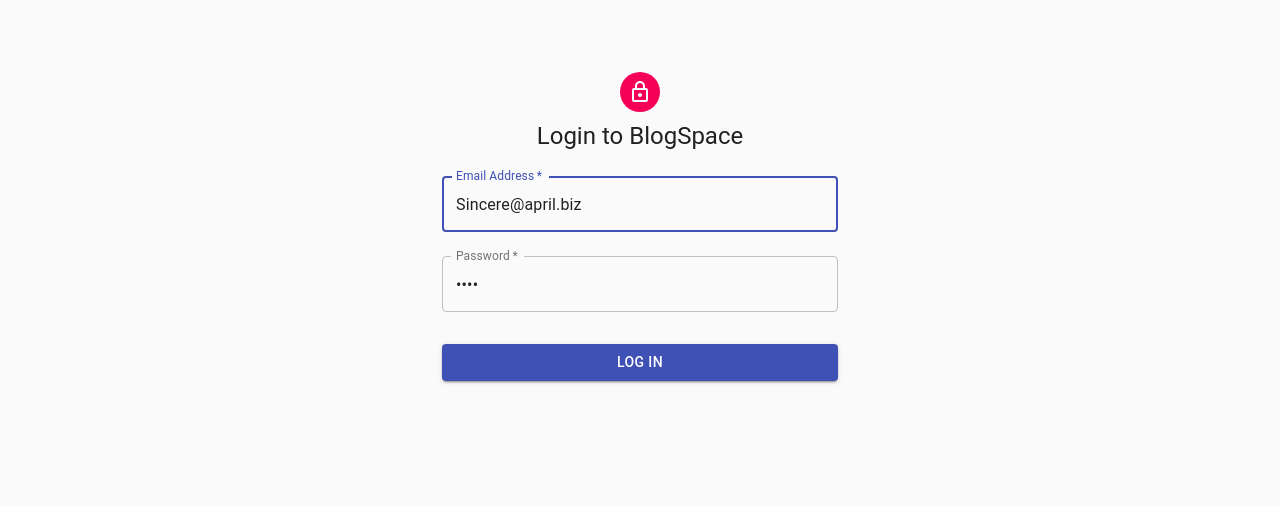
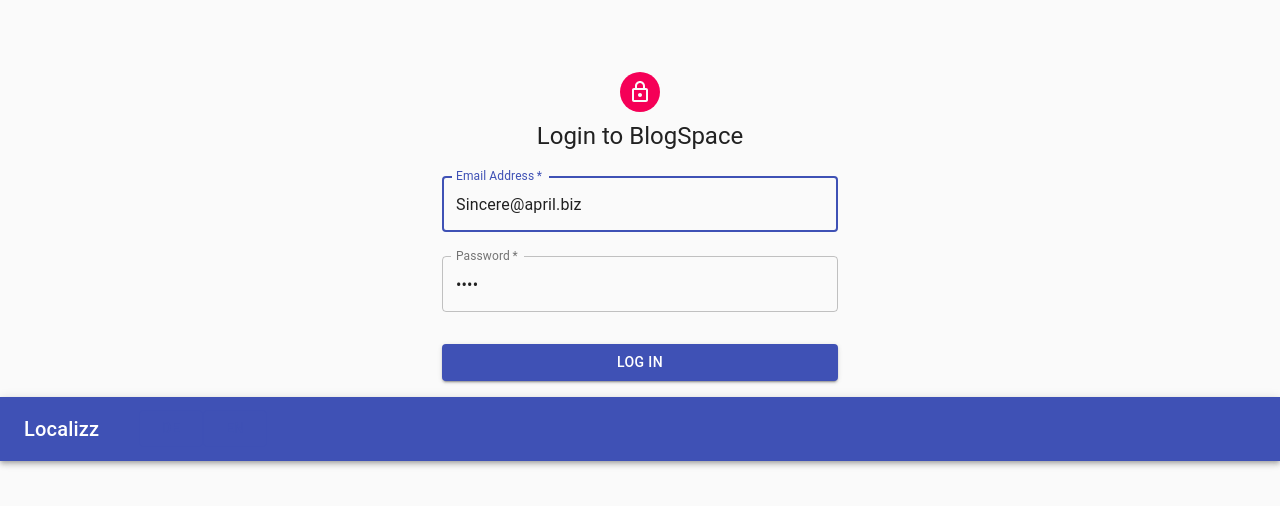
Before and after one commit to atulsh1983/language, a React (Create React App) app: page /login in a window 1280 px wide. Shown: the top 506 px of the page. Built offline with nearby package versions, Linux system fonts and the light colour scheme; no server answers; the HTML template or start-up script is replaced by a standard one.

Commit message:
footer added

```diff
--- a/public/locales/en/translation.json
+++ b/public/locales/en/translation.json
@@ -1,7 +1,10 @@
 {
-  "title": "Welcome to react using react-i18next",
-  "description": {
-    "part1": "To get started, edit <1>src/App.js</1> and save to reload.",
-    "part2": "Switch language between english and german using buttons above."
+  "login": {
+    "title": "Login to Localizz",
+    "description": {
+      "part1": "To get started, edit <1>src/App.js</1> and save to reload.",
+      "part2": "Switch language between english and german using buttons above."
+    }
   }
+
 }
--- a/src/App.js
+++ b/src/App.js
@@ -1,7 +1,8 @@
 import RouterComponent from './router/';
 // import React, { Component } from 'react'
 import Navbar from './components/navbar/Navbar'
-
+import Footer from './components/navbar/Footer'
+import './i18n';
 import './App.css'
 
 const isUserAuthenticated = localStorage.getItem("isAuth");
@@ -10,6 +11,7 @@
   <>
     { isUserAuthenticated && <Navbar /> }
     <RouterComponent />
+    <Footer />
   </>
 )
 
--- /dev/null
+++ b/src/components/navbar/Footer.js
@@ -0,0 +1,62 @@
+import React from 'react';
+import { makeStyles } from '@material-ui/core/styles';
+import AppBar from '@material-ui/core/AppBar';
+
+import Button from '@material-ui/core/Button';
+import Toolbar from '@material-ui/core/Toolbar';
+import Typography from '@material-ui/core/Typography';
+
+const useStyles = makeStyles((theme) => ({
+  root: {
+    flexGrow: 1,
+  },
+
+  title: {
+    marginRight: '40px'
+  },
+  users: {
+    marginRight: '10'
+  },
+  blogs: {
+    marginRight: 'auto',
+  },
+  link: {
+    color: 'white'
+  },
+  name: {
+    flexGrow: 1,
+    marginLeft: 'auto',
+    marginTop: 10,
+    minWidth: 130
+
+  },
+}));
+
+export default function Footer() {
+  const classes = useStyles();
+
+  return (
+    <div className={classes.root}>
+      <AppBar position="static">
+        <Toolbar>
+          <Typography variant="h6" className={classes.title}>
+            Localizz
+          </Typography>
+          <Button variant="outlined" color='primary' className={classes.users}>
+            DE
+          </Button>
+          <Button variant="outlined" color='primary' className={classes.users}>
+          EN
+          </Button>
+          <div style={{ display: 'flex', flexDirection: 'row' }}>
+            <Typography variant="subtitle1" className={classes.name}>
+
+            </Typography>
+
+          </div>
+
+        </Toolbar>
+      </AppBar>
+    </div>
+  );
+}
--- a/src/pages/LoginPage.js
+++ b/src/pages/LoginPage.js
@@ -29,7 +29,6 @@
 
 export default function LoginPage(props) {
   const classes = useStyles();
-  const [state, setState] = useState([]);
   const [email, setEmail] = useState('Sincere@april.biz');
   const [password, setPassword] = useState('Bret');
 
--- a/src/router/index.js
+++ b/src/router/index.js
@@ -34,16 +34,11 @@
                             return (
                                 state.isUserAuthenticated ? <Redirect to="/home" /> : <Redirect to="/login" />)
                         }} />
-
-
                     <Route path="/home/" exact>
                         {
                             state.isUserAuthenticated ? <HomePage /> : <LoginFailed />
                         }
                     </Route>
-
-
-
                     <Route path="/login" >
                         <LoginPage doLogin={doUserAuthen} />
                     </Route>
```
Also changed, not shown: 2 other files (tests, documents, lock files or other folders).
